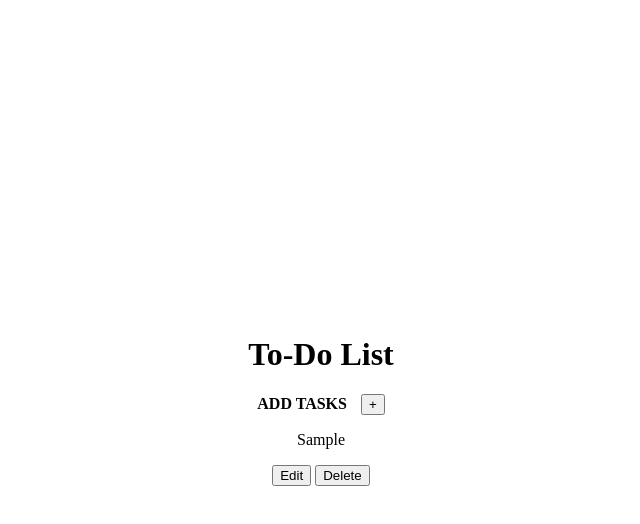
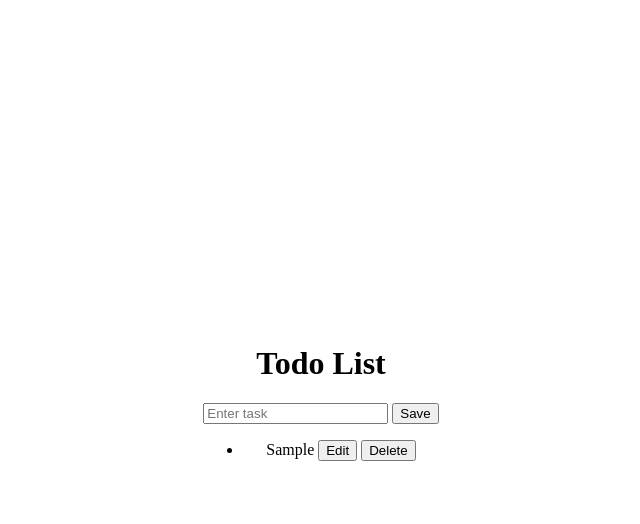
Before and after one commit to Archiieee/ToDo, a plain HTML site: page index.html in a window 1280 px wide. Both pictures are taken after typing "Sample" into the empty fields and a click on the button "Save". Shown: the whole page, without its empty margins (319-959 px from the left). Drawn offline with Linux system fonts and the light colour scheme.

Commit message:
enter task placeholder added

```diff
--- a/index.html
+++ b/index.html
@@ -3,27 +3,15 @@
 <head>
     <meta charset="UTF-8">
     <meta name="viewport" content="width=device-width, initial-scale=1.0">
-    <title>To-Do List</title>
+    <title>Todo List</title>
     <link rel="stylesheet" href="style.css">
 </head>
 <body>
     <div class="container">
-        <h1>To-Do List</h1>
-
-        <div class="add-task-container">
-            <span class="add-task-text">ADD TASKS</span>
-            <button id="addTaskBtn">+</button>
-        </div>
-
-        <div id="taskList"></div>
-
-        <div id="taskModal" class="modal">
-            <div class="modal-content">
-                <span class="close">&times;</span>
-                <input type="text" id="taskInput" placeholder="Enter task">
-                <button id="saveTaskBtn">Save</button>
-            </div>
-        </div>
+        <h1>Todo List</h1>
+        <input type="text" id="taskInput" placeholder="Enter task">
+        <button onclick="addTask()">Save</button>
+        <ul id="taskList"></ul>
     </div>
 
     <script src="script.js"></script>
--- a/script.js
+++ b/script.js
@@ -1,74 +1,50 @@
 let tasks = [];
 
-
-if (localStorage.getItem('tasks')) {
-    tasks = JSON.parse(localStorage.getItem('tasks'));
+// Load tasks from localStorage if available
+const storedTasks = localStorage.getItem('tasks');
+if (storedTasks) {
+    tasks = JSON.parse(storedTasks);
     displayTasks();
 }
 
-document.getElementById("addTaskBtn").addEventListener("click", function() {
-    document.getElementById("taskInput").value = "";
-    document.getElementById("taskModal").style.display = "block";
-});
-
-document.getElementsByClassName("close")[0].addEventListener("click", function() {
-    document.getElementById("taskModal").style.display = "none";
-});
-
-document.getElementById("saveTaskBtn").addEventListener("click", function() {
-    const taskInput = document.getElementById("taskInput").value;
-    if (taskInput.trim() !== "") {
-        const task = {
-            id: Date.now(),
-            task: taskInput
-        };
-        tasks.push(task);
-        localStorage.setItem('tasks', JSON.stringify(tasks));
-        console.log('Task added:', task);
-        displayTasks();
-        document.getElementById("taskModal").style.display = "none";
-    } else {
-        console.log('Task input is empty');
-    }
-});
-
 function displayTasks() {
-    const taskList = document.getElementById("taskList");
+    const taskList = document.getElementById('taskList');
     taskList.innerHTML = '';
-    tasks.forEach(task => {
-        const taskCard = document.createElement("div");
-        taskCard.classList.add("task-card");
-        taskCard.innerHTML = `
-            <p>${task.task}</p>
-            <button onclick="editTask(${task.id})">Edit</button>
-            <button onclick="deleteTask(${task.id})">Delete</button>
-        `;
-        taskList.appendChild(taskCard);
+    tasks.forEach((task, index) => {
+        const li = document.createElement('li');
+        li.innerHTML = `${task.name} <button onclick="editTask(${index})">Edit</button> <button onclick="deleteTask(${index})">Delete</button>`;
+        taskList.appendChild(li);
     });
 }
 
-function editTask(id) {
-    const taskToEdit = tasks.find(task => task.id === id);
-    const newTask = prompt("Edit Task:", taskToEdit.task);
-    if (newTask !== null && newTask.trim() !== "") {
-        taskToEdit.task = newTask;
-        localStorage.setItem('tasks', JSON.stringify(tasks));
-        console.log('Task edited:', taskToEdit);
+function addTask() {
+    const taskInput = document.getElementById('taskInput');
+    const taskName = taskInput.value.trim();
+    if (taskName !== '') {
+        tasks.push({ name: taskName });
+        saveTasks();
+        taskInput.value = '';
         displayTasks();
-    } else {
-        console.log('Task edit cancelled or empty');
     }
 }
 
-function deleteTask(id) {
-    const taskToDelete = tasks.find(task => task.id === id);
-    const confirmDelete = confirm(`Are you sure you want to delete "${taskToDelete.task}"?`);
-    if (confirmDelete) {
-        tasks = tasks.filter(task => task.id !== id);
-        localStorage.setItem('tasks', JSON.stringify(tasks));
-        console.log('Task deleted:', taskToDelete);
+function editTask(index) {
+    const newName = prompt('Enter new task name:', tasks[index].name);
+    if (newName !== null) {
+        tasks[index].name = newName.trim();
+        saveTasks();
         displayTasks();
-    } else {
-        console.log('Task deletion cancelled');
     }
 }
+
+function deleteTask(index) {
+    if (confirm('Are you sure you want to delete this task?')) {
+        tasks.splice(index, 1);
+        saveTasks();
+        displayTasks();
+    }
+}
+
+function saveTasks() {
+    localStorage.setItem('tasks', JSON.stringify(tasks));
+}
```
